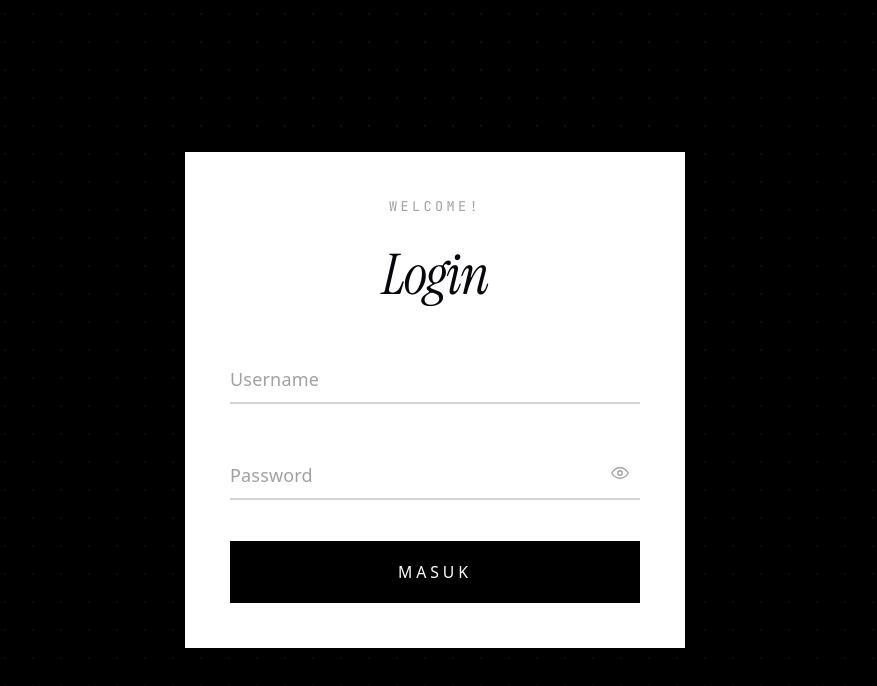
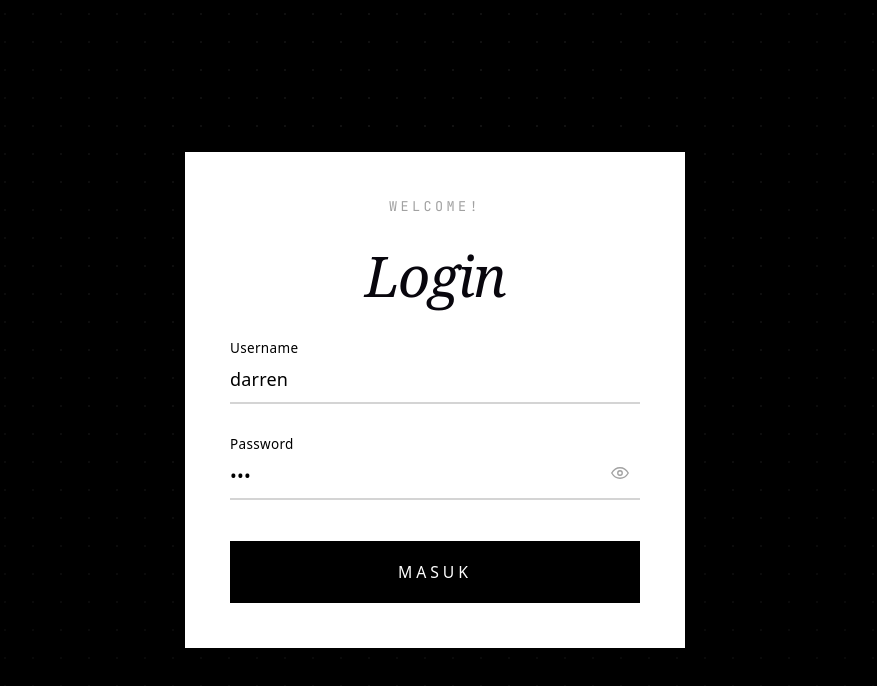
Before and after one commit to darrenchrist2/repository-explorer, a React (Vite) app: page / in a window 1280 px wide. Shown: the top 686 px of the page, without its empty margins (205-1082 px from the left). Built offline with nearby package versions, Linux system fonts and the light colour scheme.

Commit message:
change font login form

```diff
--- a/src/pages/login.jsx
+++ b/src/pages/login.jsx
@@ -3,8 +3,8 @@ import { useNavigate } from 'react-router-dom';
 
 export default function LoginPage() {
     const navigate = useNavigate();
-    const [username, setUsername] = useState('');
-    const [password, setPassword] = useState('');
+    const [username, setUsername] = useState('darren');
+    const [password, setPassword] = useState('123');
     const [showPassword, setShowPassword] = useState(false);
     const [focusedField, setFocusedField] = useState(null);
     const [status, setStatus] = useState('idle'); // idle | loading | success | error
@@ -12,12 +12,12 @@ export default function LoginPage() {
     const [savedData, setSavedData] = useState(null);
     const [showDebug, setShowDebug] = useState(false);
 
-    // Muat font display (Instrument Serif) + mono (JetBrains Mono) untuk aksen tipografi
+    // Muat font display
     useEffect(() => {
         const link = document.createElement('link');
         link.rel = 'stylesheet';
         link.href =
-            'https://fonts.googleapis.com/css2?family=Instrument+Serif:ital@0;1&family=JetBrains+Mono:wght@400;500&display=swap';
+            'https://fonts.googleapis.com/css2?family=JetBrains+Mono:wght@400;500;600;700;800&family=IBM+Plex+Sans:wght@400;500;600;700&display=swap';
         document.head.appendChild(link);
         return () => document.head.removeChild(link);
     }, []);
```
